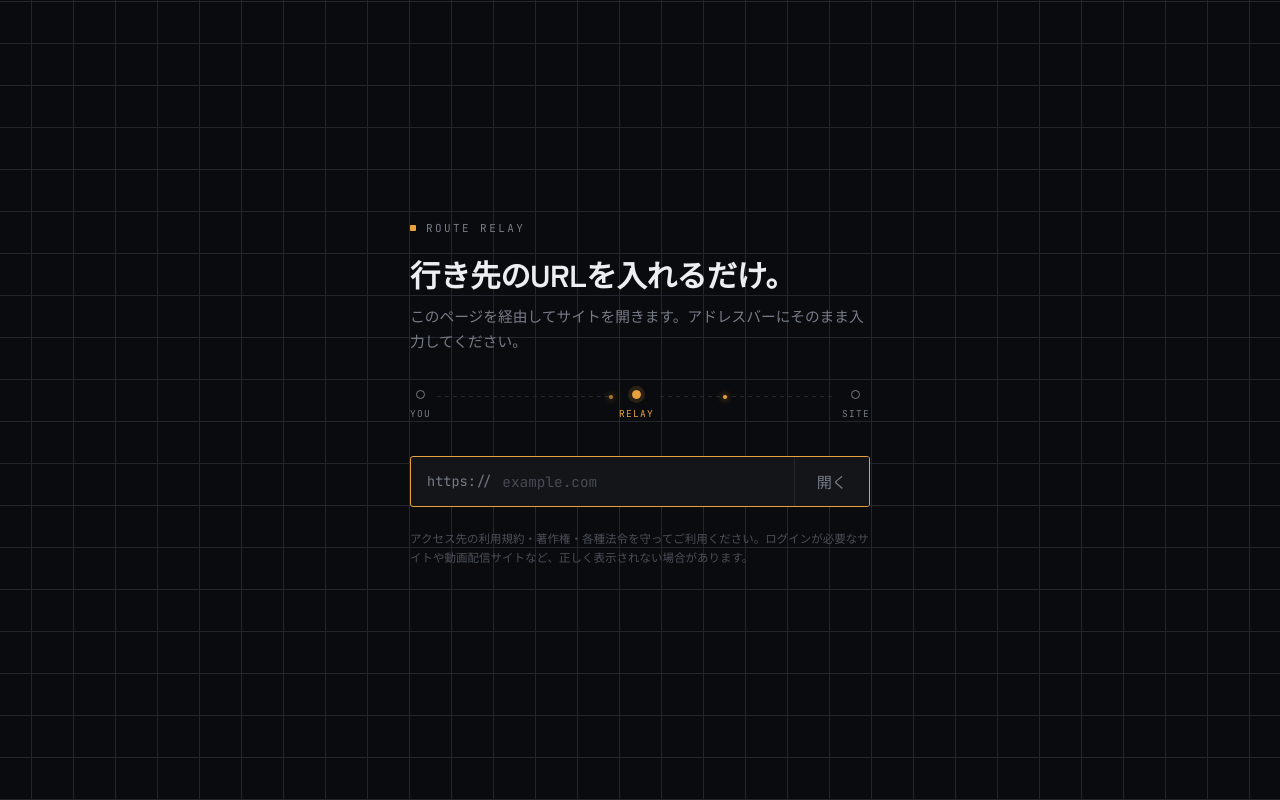
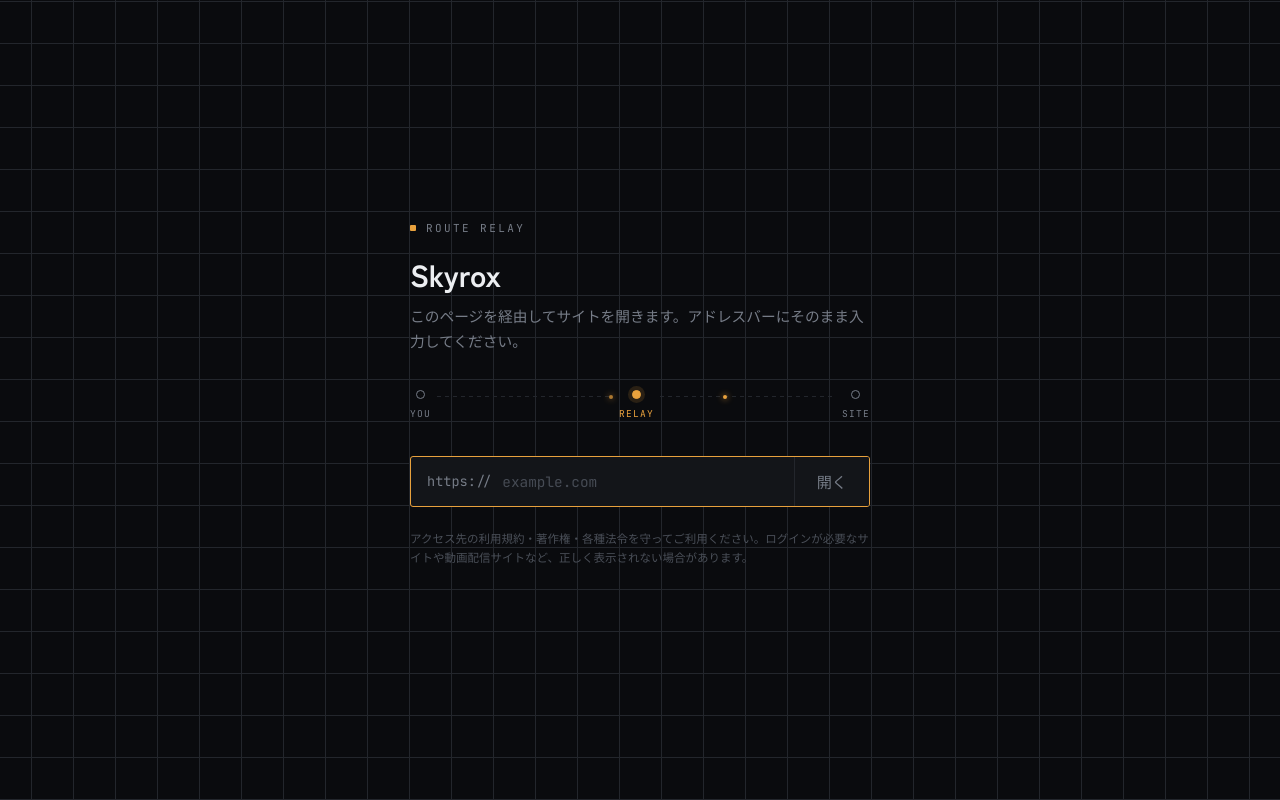
Before and after one commit to sky-ymst/proxy, a website: page public/index.html in a window 1280 px wide. Drawn offline with Linux system fonts and the light colour scheme.

Commit message:
Update index.html

```diff
--- a/public/index.html
+++ b/public/index.html
@@ -220,7 +220,7 @@
 <body>
   <div class="wrap">
     <div class="eyebrow">route relay</div>
-    <h1>行き先のURLを入れるだけ。</h1>
+    <h1>Skyrox</h1>
     <p class="desc">このページを経由してサイトを開きます。アドレスバーにそのまま入力してください。</p>
 
     <div class="route">
```
